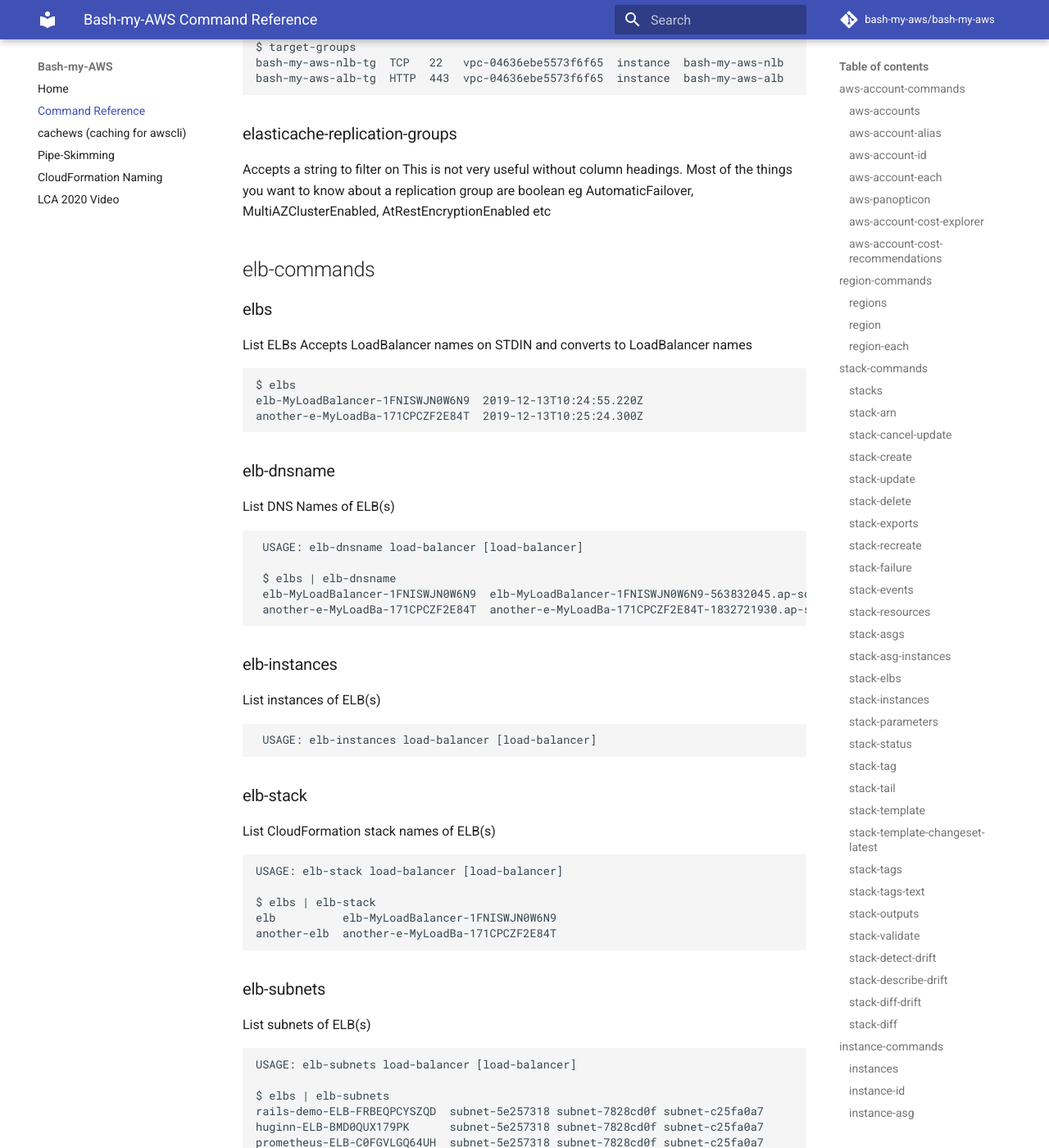
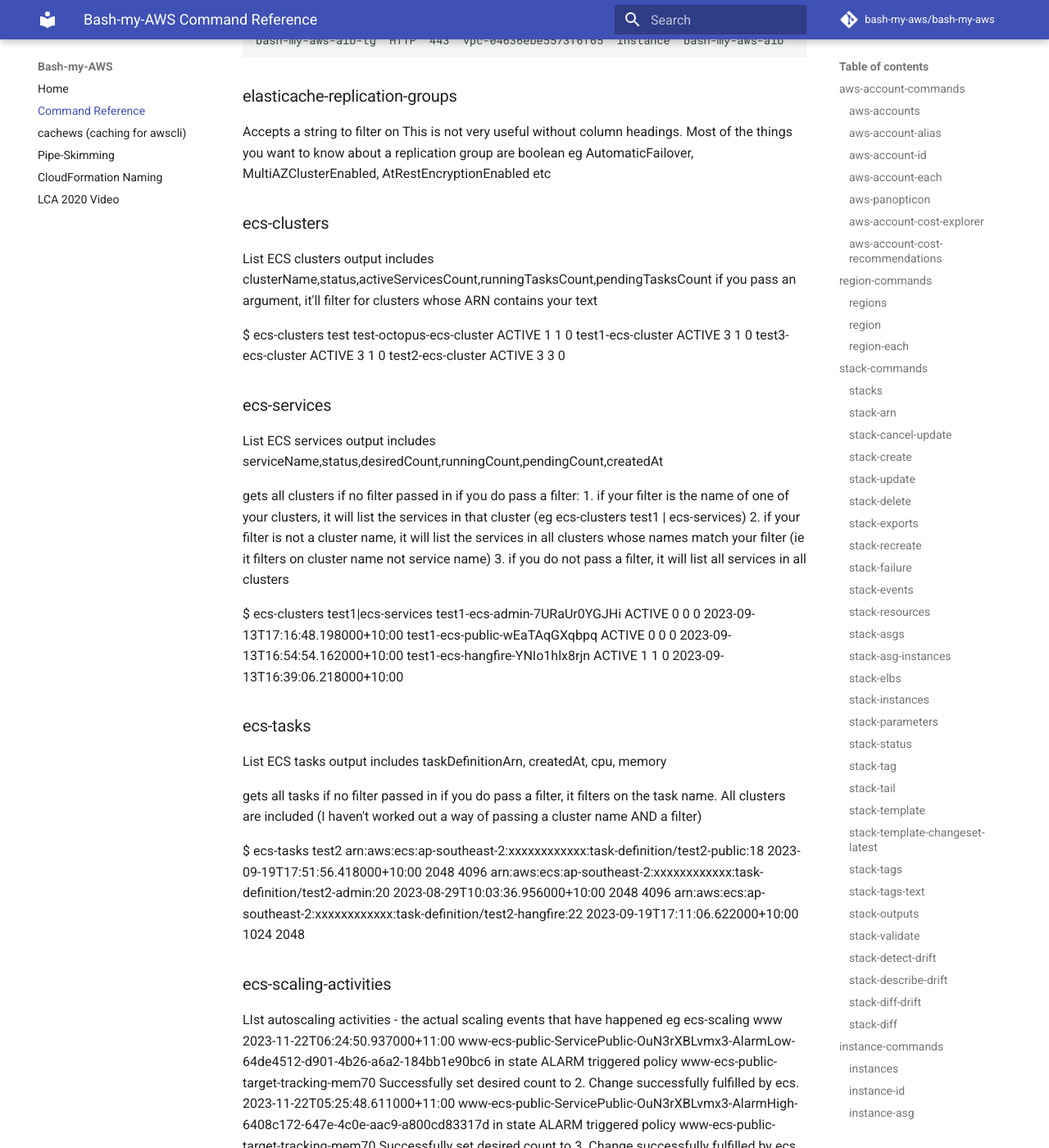
Before and after one commit to bash-my-aws/bash-my-aws, an MkDocs documentation site: the page built from docs/command-reference.md, in a window 1280 px wide and 1400 px high, scrolled down 29893 px. Shown: the whole window at 82% size. Built offline with MkDocs 1.6.1 and Material for MkDocs 9.7.7, drawn with Linux system fonts in a browser that asks for light colours; comment, search, counter and statistics services are not loaded; some of the changed text lies outside the part shown.

Commit message:
Merge branch 'master' into features/route53-fixes

```diff
--- a/docs/command-reference.md
+++ b/docs/command-reference.md
@@ -1419,7 +1416,7 @@
   test2-ecs-cluster        ACTIVE  3  3  0
 
 
-### ecs-services2
+### ecs-services
 
 List ECS services
 output includes serviceName,status,desiredCount,runningCount,pendingCount,createdAt
@@ -1487,6 +1484,68 @@
 This is not very useful without column headings.
 Most of the things you want to know about a replication group are boolean
 eg AutomaticFailover, MultiAZClusterEnabled, AtRestEncryptionEnabled etc
+
+
+### ecs-clusters
+
+List ECS clusters
+output includes clusterName,status,activeServicesCount,runningTasksCount,pendingTasksCount
+if you pass an argument, it'll filter for clusters whose ARN contains your text
+
+  $ ecs-clusters test
+  test-octopus-ecs-cluster  ACTIVE  1  1  0
+  test1-ecs-cluster        ACTIVE  3  1  0
+  test3-ecs-cluster        ACTIVE  3  1  0
+  test2-ecs-cluster        ACTIVE  3  3  0
+
+
+### ecs-services
+
+List ECS services
+output includes serviceName,status,desiredCount,runningCount,pendingCount,createdAt
+
+gets all clusters if no filter passed in
+if you do pass a filter:
+1. if your filter is the name of one of your clusters, it will list the services in that cluster (eg ecs-clusters test1 | ecs-services)
+2. if your filter is not a cluster name, it will list the services in all clusters whose names match your filter (ie it filters on cluster name not service name)
+3. if you do not pass a filter, it will list all services in all clusters
+
+  $ ecs-clusters test1|ecs-services
+  test1-ecs-admin-7URaUr0YGJHi        ACTIVE  0  0  0  2023-09-13T17:16:48.198000+10:00
+  test1-ecs-public-wEaTAqGXqbpq      ACTIVE  0  0  0  2023-09-13T16:54:54.162000+10:00
+  test1-ecs-hangfire-YNIo1hlx8rjn  ACTIVE  1  1  0  2023-09-13T16:39:06.218000+10:00
+
+
+### ecs-tasks
+
+List ECS tasks
+output includes taskDefinitionArn, createdAt, cpu, memory
+
+gets all tasks if no filter passed in
+if you do pass a filter, it filters on the task name.  All clusters are included (I haven't worked out a way of passing a cluster name AND a filter)
+
+  $ ecs-tasks test2
+  arn:aws:ecs:ap-southeast-2:xxxxxxxxxxxx:task-definition/test2-public:18    2023-09-19T17:51:56.418000+10:00  2048  4096
+  arn:aws:ecs:ap-southeast-2:xxxxxxxxxxxx:task-definition/test2-admin:20     2023-08-29T10:03:36.956000+10:00  2048  4096
+  arn:aws:ecs:ap-southeast-2:xxxxxxxxxxxx:task-definition/test2-hangfire:22  2023-09-19T17:11:06.622000+10:00  1024  2048
+
+
+### ecs-scaling-activities
+
+LIst autoscaling activities - the actual scaling events that have happened
+eg
+ecs-scaling www
+2023-11-22T06:24:50.937000+11:00        www-ecs-public-ServicePublic-OuN3rXBLvmx3-AlarmLow-64de4512-d901-4b26-a6a2-184bb1e90bc6 in state ALARM triggered policy www-ecs-public-target-tracking-mem70     Successfully set desired count to 2. Change successfully fulfilled by ecs.
+2023-11-22T05:25:48.611000+11:00        www-ecs-public-ServicePublic-OuN3rXBLvmx3-AlarmHigh-6408c172-647e-4c0e-aac9-a800cd83317d in state ALARM triggered policy www-ecs-public-target-tracking-mem70    Successfully set desired count to 3. Change successfully fulfilled by ecs.
+
+
+### ecs-scaling-actions
+
+List autoscaling actions - cron-based scheduled scaling
+filter by environment (eg test1) or namespace (eg ecs)
+if you pass an argument, it'll filter for clusters whose ARN contains your text
+
+  $ scaling-ecs 'test.*down'     # list the scale-down times of all our test environments
 
 
 ## elb-commands
@@ -1987,6 +2046,18 @@
     bash-my-aws.org. 300 IN NS	ns-1464.awsdns-55.org.
 
 
+### hosted-zone-a-records
+
+Generate NS records for delegating domain to AWS
+
+    $ hosted-zone-a-records bash-my-aws.org
+
+    $ hosted-zones | hosted-zone-a-records
+
+
+## route53-commandsTEMP
+
+
 ### hosted-zones
 
 List Route53 Hosted Zones
```
Also changed, not shown: other parts of docs/command-reference.md (+0 -12 lines), 1 other file.
